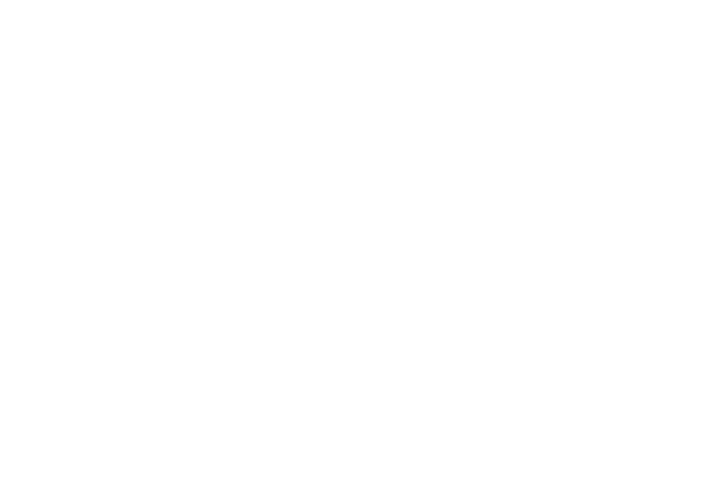
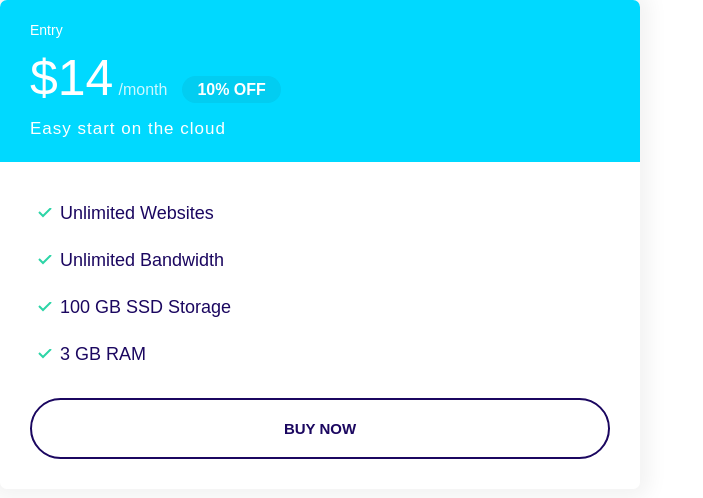
Before and after one commit to sanusiaudu/sanusify, a plain HTML site: page index.html in a window 1280 px wide. Shown: the whole page, without its empty margins (0-703 px from the left). Drawn offline with Linux system fonts and the light colour scheme.

Commit message:
styling the plan

```diff
--- a/css/styles.css
+++ b/css/styles.css
@@ -18,7 +18,7 @@ html{
 /* typography */
 body{
     color: var(--color-body);
-    font-family: "Inter", Arial, Helvetica, sans-serif;
+    font-family:  Arial, Helvetica, sans-serif;
     font-size: 2.4rem;
     line-height: 1.5;
 }
@@ -110,7 +110,8 @@ a{
     color: #fff;
 }
 .badge--small{
-    font-size: 1.6rem
+    font-size: 1.6rem;
+    padding: 0.5rem 1.5rem;
 }
 
 @media screen and(min-width:1024px) {
@@ -263,3 +264,68 @@ a{
         font-size: 1.5rem;
     }
 }
+
+/* card */
+.card{
+    border-radius: 7px;
+    box-shadow: 0 0 20px 10px #f3f3f3;
+    overflow: hidden;
+}
+.card__header, .card__body{
+    padding: 2rem 3rem;
+}
+.card--primary .card__header{
+    background: var(--color-primary);
+    color: #fff;
+}
+
+.card--secondary .card__header{
+    background: var(--color-secondary);
+    color: #fff;
+}
+.card--secondary .badge--secondary{
+    background: #02cdf1;
+}
+
+/* plan */
+
+.plan__name{
+    color: #fff;
+    font-size: 2.4rem;
+    font-weight: 500;
+    margin: 0;
+}
+.plan__price{
+    font-size: 6rem;
+}
+.plan__billing-cycle{
+    font-size: 2.4rem;
+    font-weight: 300;
+    opacity: 0.8;
+    margin-right: 1rem;
+}
+
+.plan__description{
+    font-size: 2rem;
+    font-weight: 300;
+    letter-spacing: 1px;
+    display: block;
+}
+.plan .list__item{
+    margin-bottom: 2rem;
+}
+
+@media screen and (min-width: 1024px) {
+    .plan__name{
+        font-size: 1.4rem;
+    }
+    .plan__price{
+        font-size: 5rem;
+    }
+    .plan__billing-cycle{
+        font-size: 1.6rem;
+    }
+    .plan__description{
+        font-size: 1.7rem;
+    }
+}
--- a/index.html
+++ b/index.html
@@ -11,6 +11,27 @@
     <link rel="stylesheet" href="./css/styles.css">
 </head>
 <body>
-
+    <div style="width: 50%; ">
+        <div class="plan">
+            <div class="card card--secondary">
+                <header class="card__header">
+                    <h3 class="plan__name">Entry</h3>
+                    <span class="plan__price">$14</span>
+                    <span class="plan__billing-cycle">/month</span>
+                    <span class="badge badge--secondary badge--small">10% OFF</span>
+                    <span class="plan__description">Easy start on the cloud</span>
+                </header>
+                <div class="card__body">
+                    <ul class="list list--tick">
+                        <li class="list__item">Unlimited Websites</li>
+                        <li class="list__item">Unlimited Bandwidth</li>
+                        <li class="list__item">100 GB SSD Storage</li>
+                        <li class="list__item">3 GB RAM</li>
+                    </ul>
+                    <button class="btn btn--outline btn--block">Buy Now</button>
+                </div>
+            </div>
+        </div>
+    </div>
 </body>
 </html>
```
